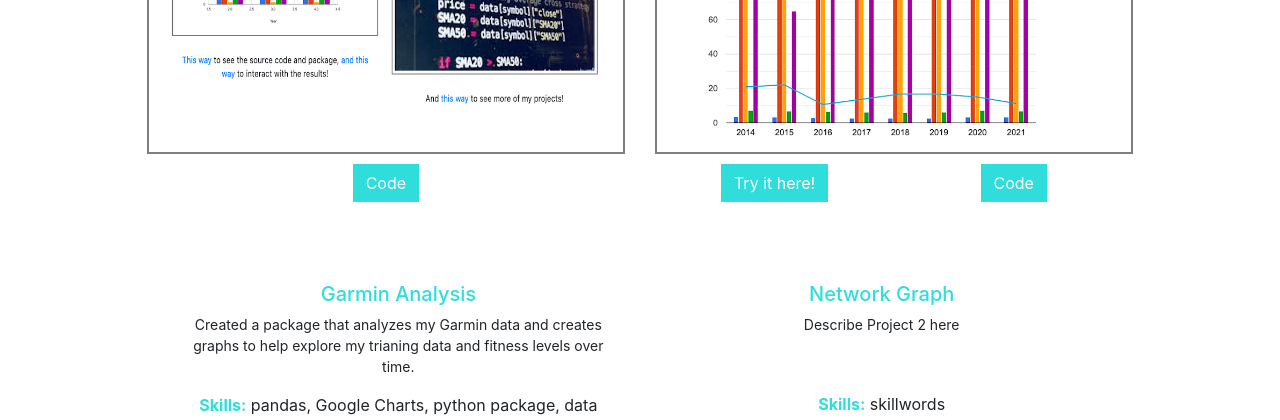
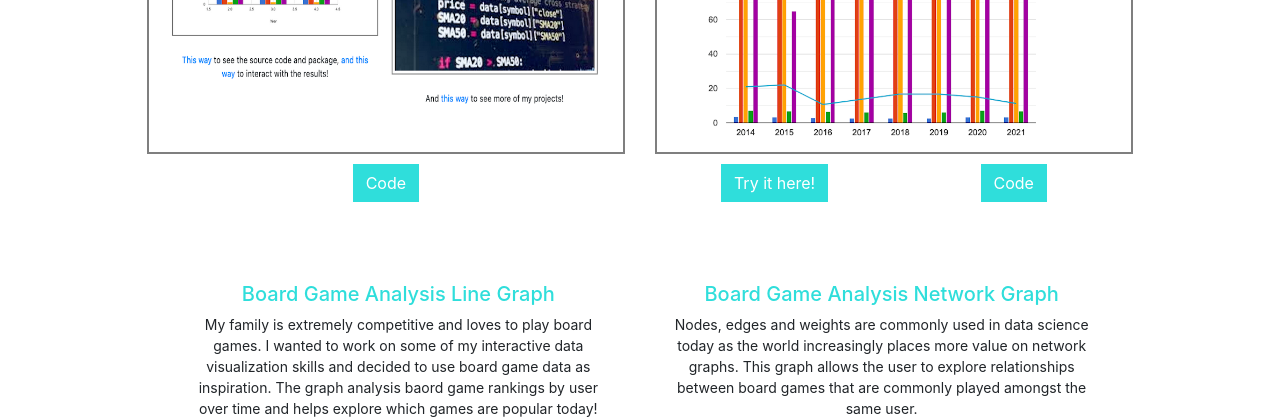
Before and after one commit to annakoretchko/personal-website, a Flask app: page /portfolio in a window 1280 px wide. Shown: the part 1140-1560 px from the top of the page. Run offline with Flask 2, Linux system fonts and the light colour scheme; parts of the project's set-up code (start-up, migrations or seed data) failed here and were passed over; some libraries are stand-ins or nearby versions.

Commit message:
updated URLS for garmin and interactive d3

```diff
--- a/templates/index.html
+++ b/templates/index.html
@@ -30,7 +30,7 @@
                     </div>
                     <div class="index-bottom text-center">
                         <p>
-                            <a class="about-link" href="https://github.com/annakoretchko/garmin_analysis/tree/master">This way</a> to see the source code and package,
+                            <a class="about-link" href="https://github.com/annakoretchko/garmin_analysis">This way</a> to see the source code and package,
                             <a class="about-link" href="/garmin">and this way</a> to interact with the results!
                         </p>
                     </div>
@@ -89,7 +89,7 @@
                     </div>
                     <div class="index-bottom text-center">
                         <p>
-                            Click <a target="_blank" class="about-link" href="https://github.com/annakoretchko/">here</a> to see the source code!
+                            Click <a target="_blank" class="about-link" href="https://github.com/annakoretchko/board-game-analysis">here</a> to see the source code!
                         </p>
                     </div>
                 </div>
--- a/templates/portfolio.html
+++ b/templates/portfolio.html
@@ -46,7 +46,7 @@
 
                 <div class="col-12 col-md-5">
                     <div class="text-center">
-                        <a class="title-link" target="_blank" href="https://github.com/annakoretchko"><h5>Garmin Analysis</h5></a>
+                        <a class="title-link" target="_blank" href="https://github.com/annakoretchko/garmin_analysis"><h5>Garmin Analysis</h5></a>
                         <p class="project-des">
                             Created a package that analyzes my Garmin data and creates graphs to help explore my training data and fitness levels over time.
                         </p>
@@ -71,7 +71,7 @@
                         </div>
 
                         <div class="col-6 text-center">
-                            <a target="_blank" href="https://github.com/annakoretchko/garmin_analysis/tree/master" class="button btn portfolio-btn rounded-0">Code</a>
+                            <a target="_blank" href="https://github.com/annakoretchko/garmin_analysis" class="button btn portfolio-btn rounded-0">Code</a>
                         </div>
 
                     </div>
@@ -91,13 +91,13 @@
 
                     <div class="col-12 col-md-5">
                         <div class="text-center">
-                            <a class="title-link" target="_blank" href="https://github.com/annakoretchko"><h5>Garmin Analysis</h5></a>
+                            <a class="title-link" target="_blank" href="https://github.com/annakoretchko/board-game-analysis"><h5>Board Game Analysis Line Graph</h5></a>
                             <p class="project-des">
-                                Created a package that analyzes my Garmin data and creates graphs to help explore my trianing data and fitness levels over time.
+                                My family is extremely competitive and loves to play board games. I wanted to work on some of my interactive data visualization skills and decided to use board game data as inspiration. The graph analysis baord game rankings by user over time and helps explore which games are popular today!
                             </p>
                             <p class="skills-port">
 
-                                <span class="bold">Skills:</span> pandas, Google Charts, python package, data wrangling
+                                <span class="bold">Skills:</span> d3, flask, data wrangling, javascript, html, OOP
                             </p>
 
 
@@ -116,7 +116,7 @@
                             </div>
 
                             <div class="col-6 text-center">
-                                <a target="_blank" href="https://github.com/annakoretchko/garmin_analysis/tree/master" class="button btn portfolio-btn rounded-0">Code</a>
+                                <a target="_blank" href="https://github.com/annakoretchko/board-game-analysis class="button btn portfolio-btn rounded-0">Code</a>
                             </div>
 
                         </div>
@@ -124,12 +124,12 @@
 
                             <div class="col-12 col-md-5">
                                 <div class="text-center">
-                                    <a target="_blank" class="title-link" href="https://github.com/annakoretchko"><h5>Network Graph</h5></a>
+                                    <a target="_blank" class="title-link" href="https://github.com/annakoretchko/board-game-analysis"><h5>Board Game Analysis Network Graph</h5></a>
                                     <p class="project-des">
-                                        Describe Project 2 here
+                                        Nodes, edges and weights are commonly used in data science today as the world increasingly places more value on network graphs. This graph allows the user to explore relationships between board games that are commonly played amongst the same user.
                                     </p>
                                     <p class="skills-port">
-                                        <span class="bold">Skills:</span> skillwords
+                                        <span class="bold">Skills:</span> edges, nodes, weights, d3, flask, data wrangling, javascript, html, OOP
                                     </p>
                                 </div>
                                 <div class="row">
@@ -146,7 +146,7 @@
                                     </div>
 
                                     <div class="col-6 text-center">
-                                        <a target="_blank" href="https://github.com/annakoretchko" class="button btn portfolio-btn rounded-0">Code</a>
+                                        <a target="_blank" href="https://github.com/annakoretchko/board-game-analysis" class="button btn portfolio-btn rounded-0">Code</a>
                                     </div>
 
                                 </div>
@@ -164,13 +164,13 @@
 
                     <div class="col-12 col-md-5">
                         <div class="text-center">
-                            <a class="title-link" target="_blank" href="https://github.com/annakoretchko"><h5>Garmin Analysis</h5></a>
+                            <a class="title-link" target="_blank" href="https://github.com/annakoretchko/board-game-analysis"><h5>Board Game Analysis Choropleth Map</h5></a>
                             <p class="project-des">
-                                Created a package that analyzes my Garmin data and creates graphs to help explore my trianing data and fitness levels over time.
+                                This geographical illustration lets the user interact and see where games are popular accross the world! You'd be surprised by the amount of board game data available for data science!
                             </p>
                             <p class="skills-port">
 
-                                <span class="bold">Skills:</span> pandas, Google Charts, python package, data wrangling
+                                <span class="bold">Skills:</span> d3, flask, data wrangling, javascript, html, json, OOP
                             </p>
 
 
@@ -189,7 +189,7 @@
                             </div>
 
                             <div class="col-6 text-center">
-                                <a target="_blank" href="https://github.com/annakoretchko/garmin_analysis/tree/master" class="button btn portfolio-btn rounded-0">Code</a>
+                                <a target="_blank" href="https://github.com/annakoretchko/board-game-analysis" class="button btn portfolio-btn rounded-0">Code</a>
                             </div>
 
                         </div>
@@ -197,7 +197,7 @@
 
                             <div class="col-12 col-md-5">
                                 <div class="text-center">
-                                    <a target="_blank" class="title-link" href="https://github.com/annakoretchko"><h5>Network Graph</h5></a>
+                                    <a target="_blank" class="title-link" href="https://github.com/annakoretchko"><h5>Models: Test Train Split</h5></a>
                                     <p class="project-des">
                                         Describe Project 2 here
                                     </p>
```
Also changed, not shown: static/img/choropleth.png (deleted), static/img/interactive.png (deleted), static/img/network_graph.png (deleted), 2 other files.
